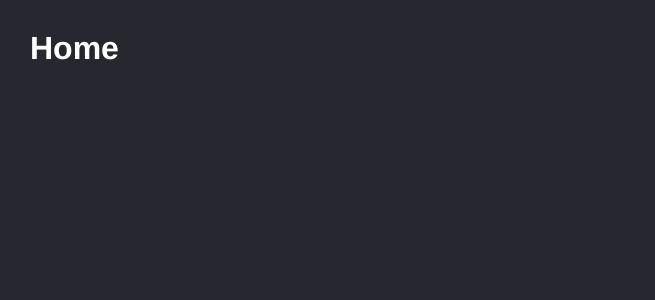
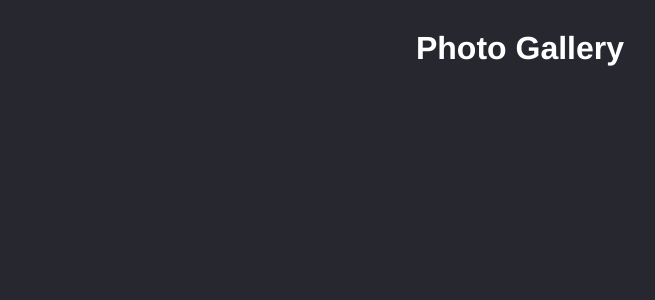
Before and after one commit to LucasMorais1998/react-photo-gallery, a React (Vite) app: page / in a window 1280 px wide. Shown: the top 300 px of the page, without its empty margins (120-775 px from the left). Built offline with nearby package versions, Linux system fonts and the light colour scheme.

Commit message:
add Header component

```diff
--- /dev/null
+++ b/src/components/Header/index.tsx
@@ -0,0 +1,11 @@
+import { Container } from "./styles";
+
+const Header = () => {
+  return (
+    <Container>
+      <h1>Photo Gallery</h1>
+    </Container>
+  );
+};
+
+export default Header;
--- /dev/null
+++ b/src/components/Header/styles.ts
@@ -0,0 +1,11 @@
+import styled from "styled-components";
+
+export const Container = styled.header`
+
+  h1 {
+    margin: 0;
+    padding: 0;
+    text-align: center;
+    margin-bottom: 1.875rem;
+  }
+`;
--- a/src/pages/Home/index.tsx
+++ b/src/pages/Home/index.tsx
@@ -1,10 +1,12 @@
+import Header from "../../components/Header";
+
 import { Container, MainContent } from "./styles";
 
 const Home = () => {
   return (
     <Container>
       <MainContent>
-        <h1>Home</h1>
+        <Header />
       </MainContent>
     </Container>
   );
```
